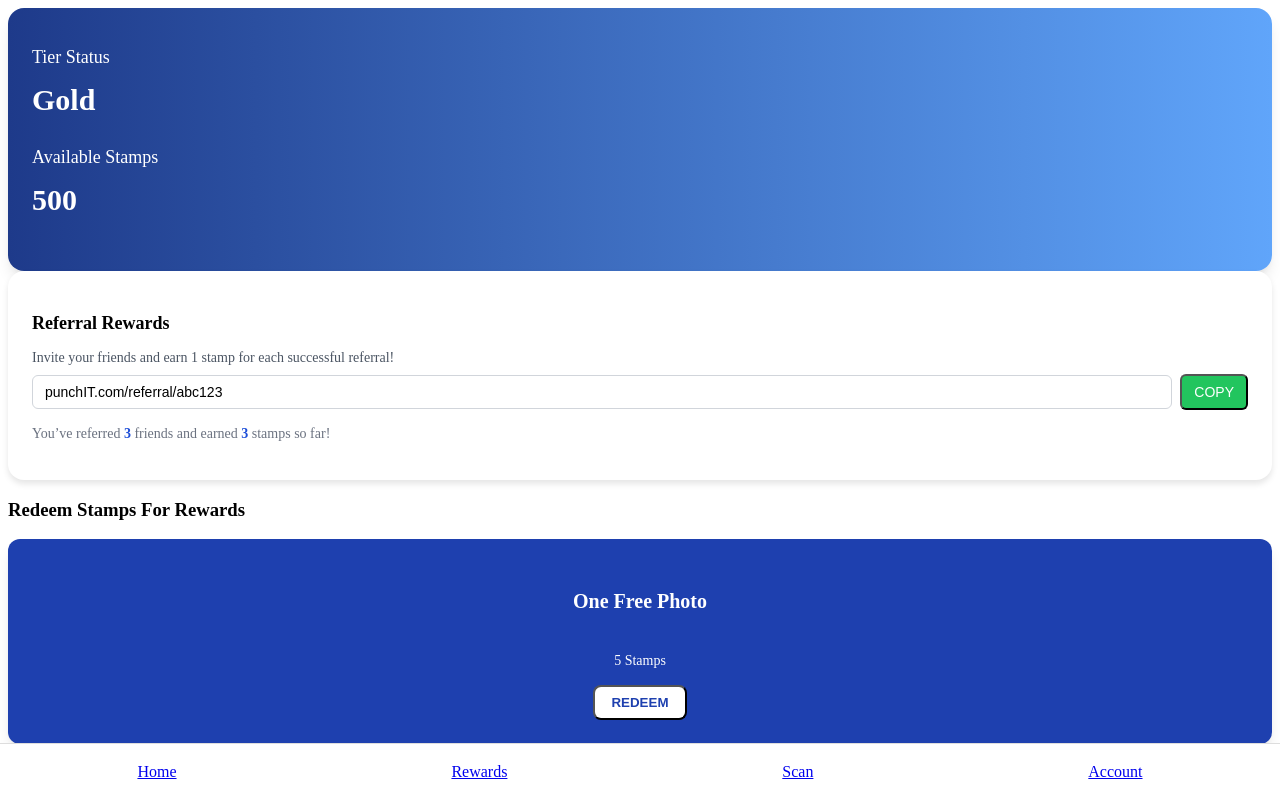
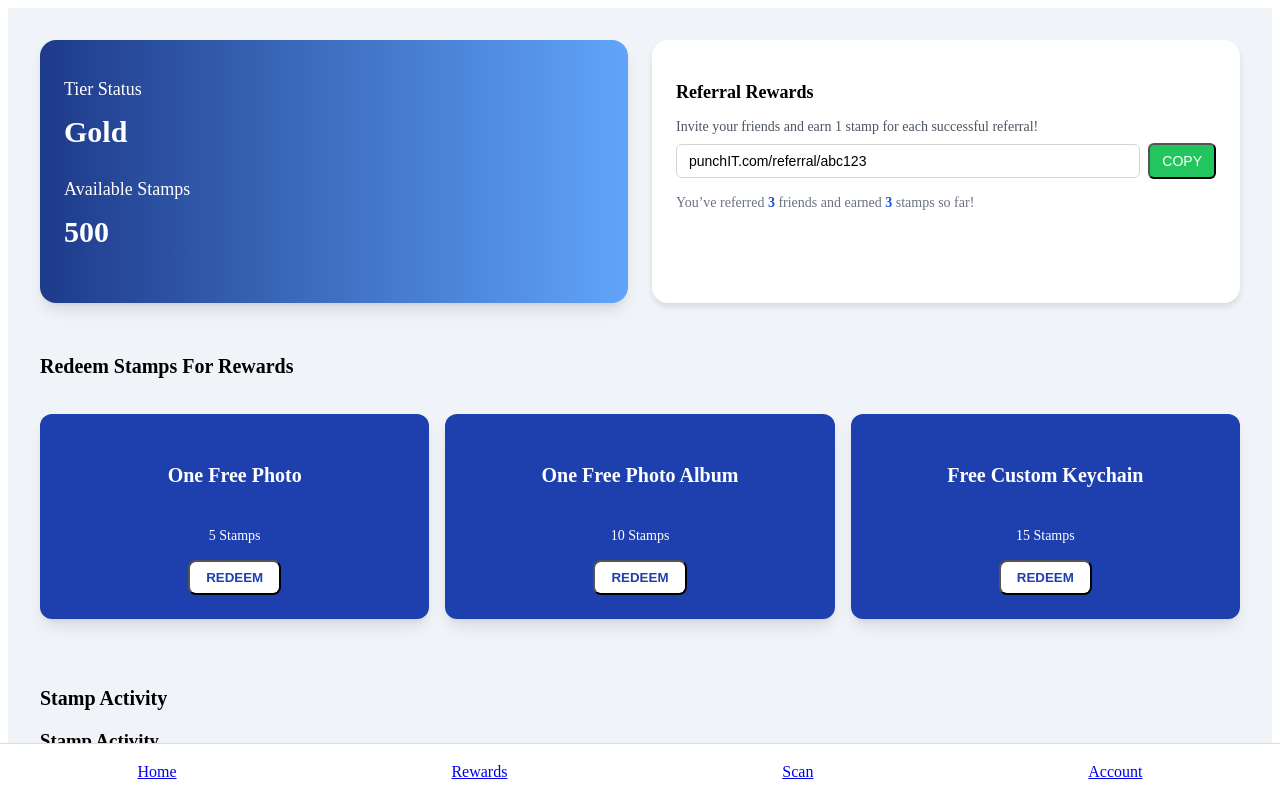
Before and after one commit to djchin123/project-PunchIT, a React (Vite) app: page /rewards in a window 1280 px wide. Shown: the top 798 px of the page. Built offline with nearby package versions, Linux system fonts and the light colour scheme.

Commit message:
updated rewards page layout
stamps table still needs fixing

```diff
--- a/src/components/customer/rewards-page/RewardsLayout.tsx
+++ b/src/components/customer/rewards-page/RewardsLayout.tsx
@@ -7,6 +7,7 @@ import "../../../styles/customer/rewards/tiers.css";
 import "../../../styles/customer/rewards/referrals.css";
 import "../../../styles/customer/rewards/cards.css";
 import "../../../styles/customer/rewards/stamps.css";
+import "../../../styles/customer/rewards/layout.css";
 
 export default function RewardsPage() {
   const [redeemed, setRedeemed] = useState<string[]>([]);
@@ -24,15 +25,16 @@ export default function RewardsPage() {
   ];
 
   return (
-    <div className="rewards-page p-6 bg-blue-50 min-h-screen">
-      <div className="max-w-5xl mx-auto space-y-8">
-        <div className="grid md:grid-cols-2 gap-6">
+    <div className="rewards-page">
+      <div className="container">
+        <div className="top-section">
           <Tiers />
           <Referrals />
         </div>
-        <div>
-          <h3 className="text-lg font-semibold mb-4">Redeem Stamps For Rewards</h3>
-          <div className="grid md:grid-cols-3 gap-4">
+
+        <div className="rewards-section">
+          <h3 className="section-title">Redeem Stamps For Rewards</h3>
+          <div className="rewards-grid">
             {rewards.map((reward) => (
               <RedeemItem
                 key={reward.title}
@@ -44,7 +46,11 @@ export default function RewardsPage() {
             ))}
           </div>
         </div>
-        <StampsTable />
+
+        <div className="activity-section">
+          <h3 className="section-title">Stamp Activity</h3>
+          <StampsTable />
+        </div>
       </div>
     </div>
   );
--- /dev/null
+++ b/src/styles/customer/rewards/layout.css
@@ -0,0 +1,40 @@
+.rewards-page {
+    background-color: #f0f4f8;
+    min-height: 100vh;
+    padding: 2rem;
+  }
+
+  .container {
+    max-width: 1200px;
+    margin: 0 auto;
+    display: flex;
+    flex-direction: column;
+    gap: 2rem;
+  }
+
+  .top-section {
+    display: grid;
+    grid-template-columns: repeat(auto-fit, minmax(300px, 1fr));
+    gap: 1.5rem;
+  }
+
+  .rewards-section {
+    display: flex;
+    flex-direction: column;
+    gap: 1rem;
+  }
+
+  .section-title {
+    font-size: 1.25rem;
+    font-weight: 600;
+  }
+
+  .rewards-grid {
+    display: grid;
+    grid-template-columns: repeat(auto-fit, minmax(250px, 1fr));
+    gap: 1rem;
+  }
+
+  .activity-section {
+    margin-top: 1rem;
+  }
```
